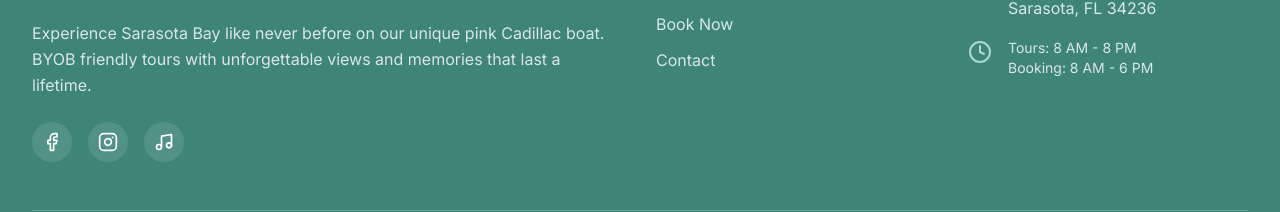
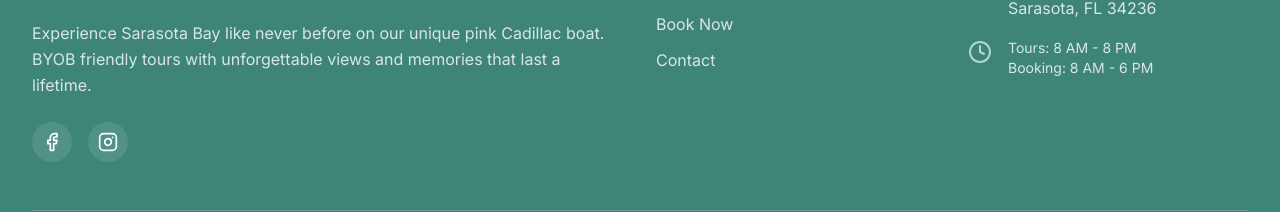
Before and after one commit to waaj529/cruisecaddy, a Next.js app: page / in a window 1280 px wide. Shown: the part 7212-7424 px from the top of the page. Built offline with nearby package versions, Linux system fonts and the light colour scheme; no server answers.

Commit message:
Updated footer.tsx

```diff
--- a/components/footer.tsx
+++ b/components/footer.tsx
@@ -1,5 +1,5 @@
 import Image from 'next/image';
-import { Phone, MapPin, Clock, Facebook, Instagram, Music } from 'lucide-react';
+import { Phone, MapPin, Clock, Facebook, Instagram } from 'lucide-react';
 import CaddyCruiseLogo from '@/public/logo/fe526dba-80d5-460d-bff0-81b7583ba56c.png';
 
 export default function Footer() {
@@ -41,15 +41,6 @@ export default function Footer() {
                 rel="noopener noreferrer"
               >
                 <Instagram className="h-5 w-5" />
-              </a>
-              <a
-                href="https://www.tiktok.com/"
-                className="w-10 h-10 bg-white/10 rounded-full flex items-center justify-center text-white hover:bg-brand-mint hover:text-brand-teal transition-colors"
-                aria-label="TikTok"
-                target="_blank"
-                rel="noopener noreferrer"
-              >
-                <Music className="h-5 w-5" />
               </a>
             </div>
           </div>
```
